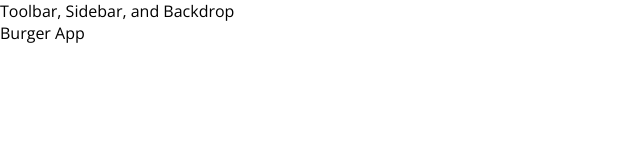
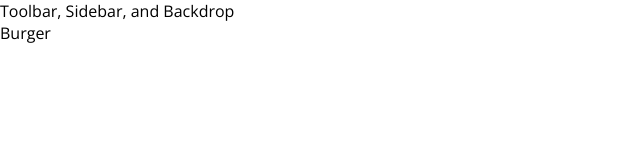
Before and after one commit to rohithgb/react-burger-project, a React app: page / in a window 1280 px wide. Shown: the top 160 px of the page, without its empty margins (0-640 px from the left). Built offline with nearby package versions, Linux system fonts and the light colour scheme.

Commit message:
Project layout

```diff
--- a/src/App.js
+++ b/src/App.js
@@ -9,7 +9,7 @@ class App extends Component {
     return (
       <div>
         <Layout>
-          Burger App
+          Burger
         </Layout>
       </div>
     );
```
